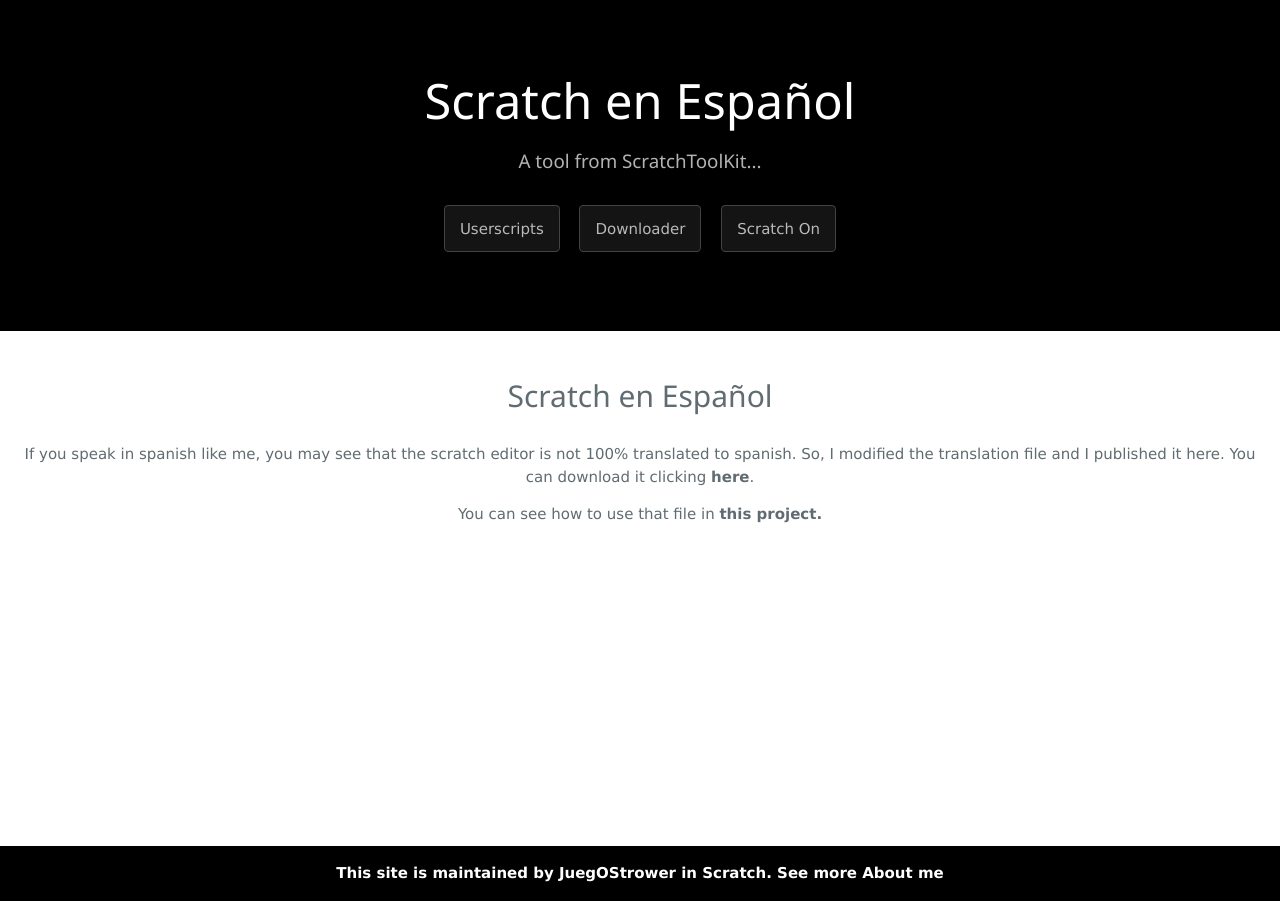
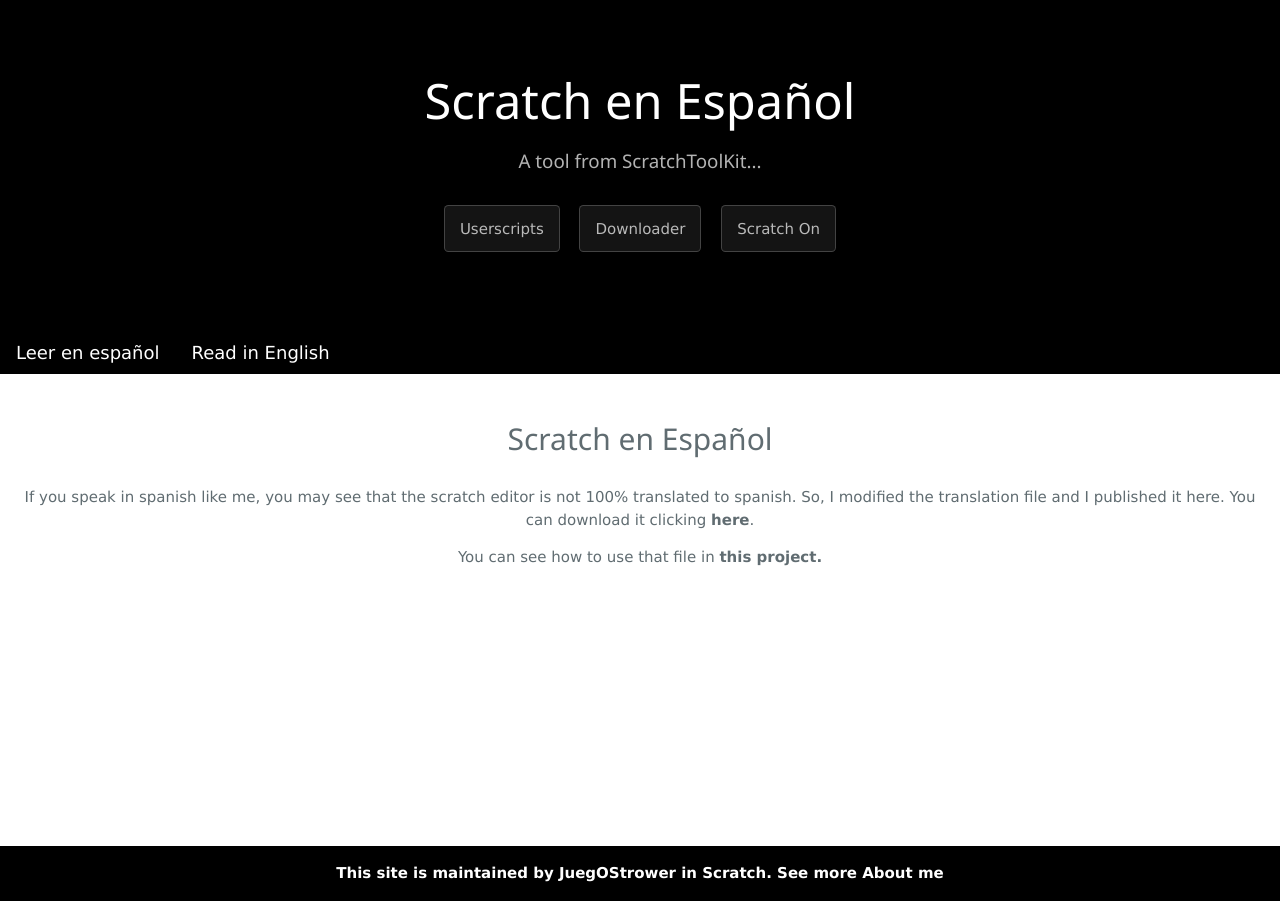
Before and after one commit to JuegOStrower/juegostrower.github.io, a Jekyll site: the page spanish/index.html, which Jekyll copies as it is, in a window 1280 px wide. Built offline with Jekyll 4.4.1, drawn with Linux system fonts in a browser that asks for light colours; comment, search, counter and statistics services are not loaded.

Commit message:
Update index.html

```diff
--- a/spanish/index.html
+++ b/spanish/index.html
@@ -28,6 +28,9 @@
       <a href="/scratchon" class="btn">Scratch On</a>
     </section>
     <div style="min-height: calc(100vh - 331px - 54px);" class="w3-highway-red w3-center">
+      <div class="w3-bar w3-black w3-large" style="width:100%">
+  <button class="w3-bar-item w3-button" onclick="document.getElementById('ingles').classList.add('w3-hide');document.getElementById('español').classList.remove('w3-hide');">Leer en español</button>
+  <button class="w3-bar-item w3-button" onclick="document.getElementById('español').classList.add('w3-hide');document.getElementById('ingles').classList.remove('w3-hide');">Read in English</button></div>
       <div class="w3-padding-32">
         <h2>Scratch en Español</h2>
     <div class="w3-container w3-responsive">
```
